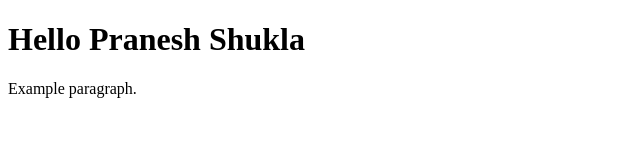
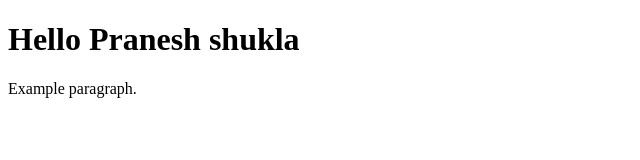
Before and after one commit to HelloRitul/Build-CI-CD-Pipeline-on-AWS-with-Code-Commit-Code-Build-Code-Deploy, a plain HTML site: page demo-app/index.html in a window 1280 px wide. Shown: the full height of the page, 0-640 px from the left. Drawn offline with Linux system fonts and the light colour scheme.

Commit message:
Update index.html

```diff
--- a/demo-app/index.html
+++ b/demo-app/index.html
@@ -4,7 +4,7 @@
     <title>Example</title>
   </head>
   <body>
-    <h1>Hello Pranesh Shukla</h1>
+    <h1>Hello Pranesh shukla</h1>
     <p>Example paragraph.</p>
   </body>
 </html>
```
